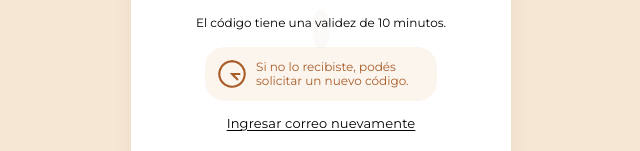
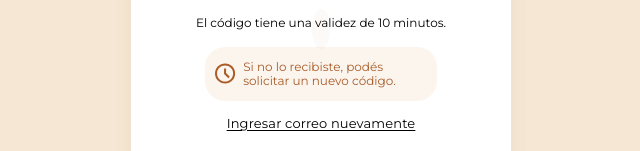
Before and after one commit to Equipo-Nexo/manada-solidaria-frontend, a React (Vite) app: page /recuperar-contrasena/verificar-codigo in a window 1280 px wide. Shown: the part 408-559 px from the top of the page, without its empty margins (319-959 px from the left). Built offline with nearby package versions, Linux system fonts and the light colour scheme; no server answers.

Commit message:
[FTR][MS-242] Add last changes

```diff
--- a/src/auth/hooks/useVerifyCode.ts
+++ b/src/auth/hooks/useVerifyCode.ts
@@ -3,8 +3,8 @@ import {
   useRef,
   useState,
   type ClipboardEvent,
-  type FormEvent,
   type KeyboardEvent,
+  type SubmitEvent,
 } from "react";
 import { useLocation, useNavigate } from "react-router-dom";
 import { useForm } from "react-hook-form";
@@ -52,7 +52,7 @@ export function useVerifyCode() {
   useEffect(() => {
     const update = () =>
       setRemaining(Math.max(0, Math.ceil((resendAt - Date.now()) / 1000)));
-    const timer = window.setInterval(update, 250);
+    const timer = window.setInterval(update, 1000);
     return () => window.clearInterval(timer);
   }, [resendAt]);
 
@@ -88,7 +88,7 @@ export function useVerifyCode() {
         inputs.current[0]?.focus();
         toast.information(
           "Código solicitado",
-          "Si existe una cuenta asociada, recibirás un nuevo código en tu correo.",
+          "Te enviamos un nuevo código. Los códigos anteriores dejarán de ser válidos.",
         );
       })
       .catch(() => {
@@ -159,7 +159,7 @@ export function useVerifyCode() {
       });
   };
 
-  const handleFormSubmit = (event: FormEvent<HTMLFormElement>) => {
+  const handleFormSubmit = (event: SubmitEvent<HTMLFormElement>) => {
     void handleSubmit(handleVerify, () => inputs.current[0]?.focus())(event);
   };
 
--- a/src/auth/pages/password_recovery/password_recovery_verify_code/VerifyCode.styles.ts
+++ b/src/auth/pages/password_recovery/password_recovery_verify_code/VerifyCode.styles.ts
@@ -74,7 +74,7 @@ export const ResendArea = styled.div`
   flex-direction: column;
   align-items: center;
 `;
-export const Hint = styled.div`
+export const Advice = styled.div`
   display: flex;
   align-items: center;
   gap: 7px;
--- a/src/auth/pages/password_recovery/password_recovery_verify_code/VerifyCode.tsx
+++ b/src/auth/pages/password_recovery/password_recovery_verify_code/VerifyCode.tsx
@@ -3,6 +3,7 @@ import { ErrorMessage } from "@components/index";
 import { useVerifyCode } from "@auth/hooks/useVerifyCode";
 import * as S from "./VerifyCode.styles";
 import Arrow from "@/common/icons/Arrow";
+import { Clock } from "@/common/icons";
 
 export default function VerifyCode() {
   const errorId = useId();
@@ -65,12 +66,10 @@ export default function VerifyCode() {
             <ErrorMessage id={errorId} message={codeError} />
             <S.Validity>El código tiene una validez de 10 minutos.</S.Validity>
             <S.ResendArea>
-              <S.Hint>
-                <img src="/recovery-clock.svg" alt="" width="34" height="34" />
-                <span>
-                  Si no lo recibiste, podés solicitar un nuevo código.
-                </span>
-              </S.Hint>
+              <S.Advice>
+                <Clock width="34" height="34" />
+                Si no lo recibiste, podés solicitar un nuevo código.
+              </S.Advice>
               {hasEmail ? (
                 <S.ResendButton
                   type="button"
```
Also changed, not shown: public/recovery-clock.svg (deleted).
